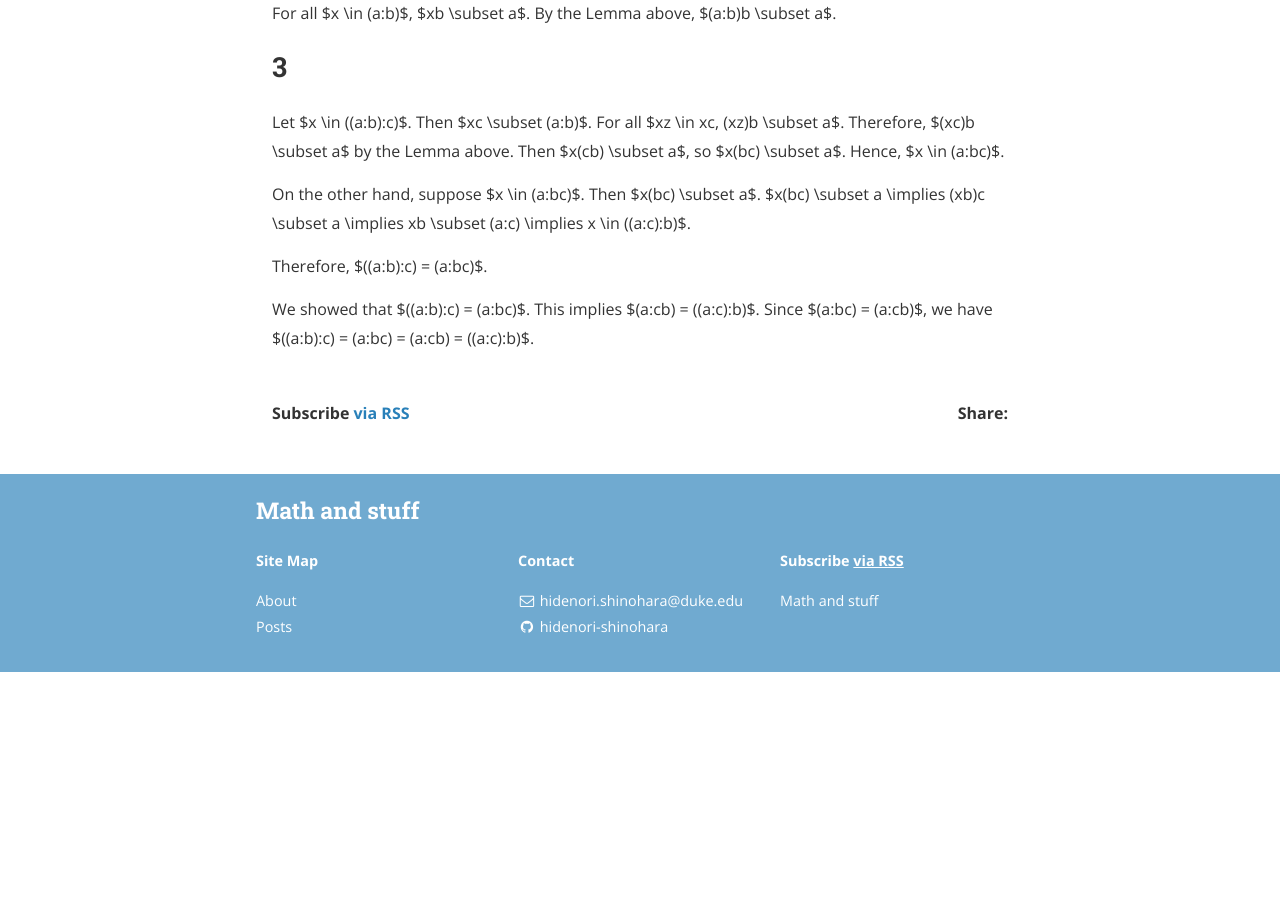
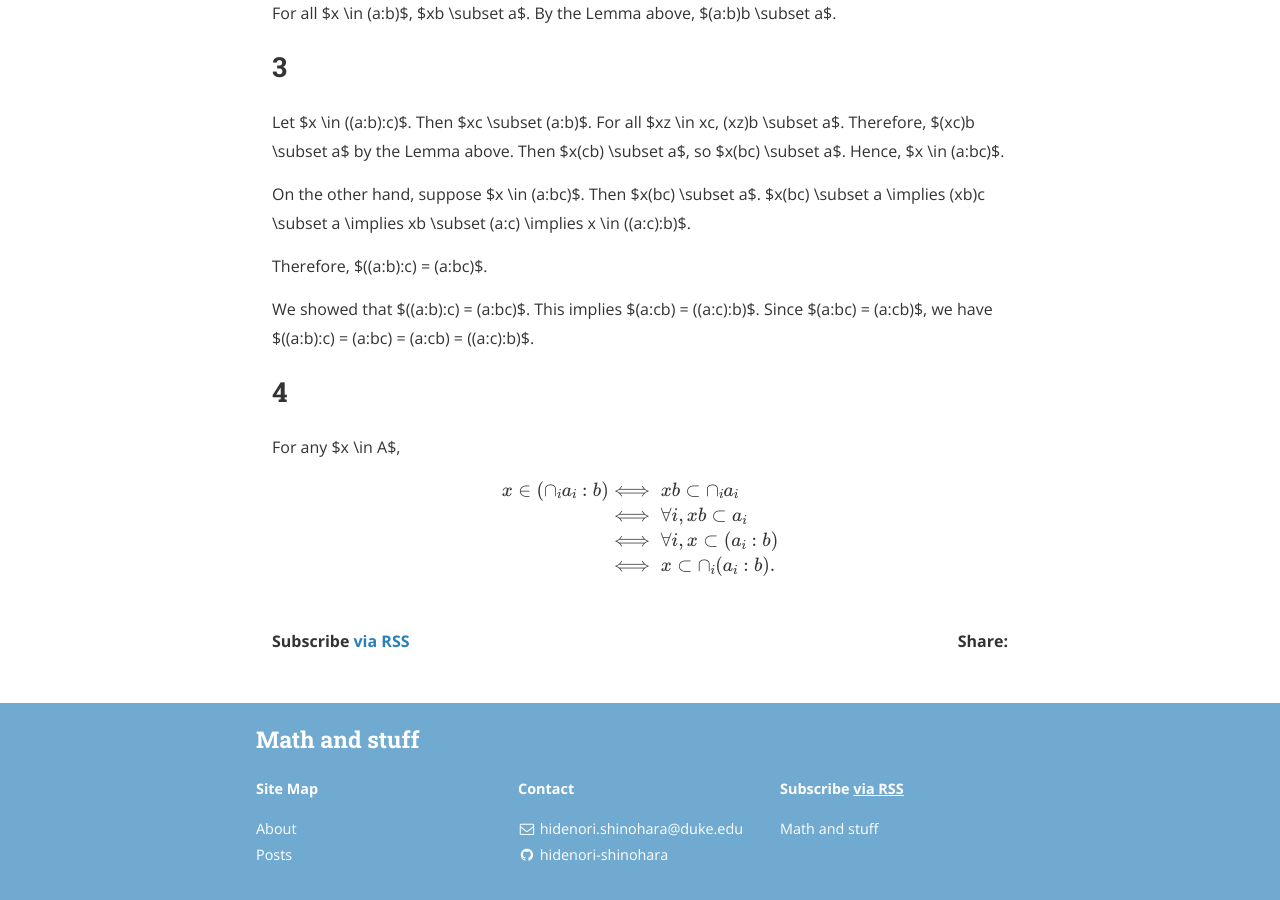
Before and after one commit to hidenori-shinohara/hidenori-shinohara.github.io, a Jekyll site: the page built from _posts/atiyah/chapter1/2019-11-25-ideal-quotient-properties-in-text-ex-1-22.md, in a window 1280 px wide and 900 px high, scrolled down 1035 px. Built offline with Jekyll 4.4.1, drawn with Linux system fonts in a browser that asks for light colours; nearby versions of some CDN libraries; formulas are drawn with MathJax 3; before the commit the page ends 1707 px from its top, so only the background shows below that.

Commit message:
Finish part (iv) of ex 1-12 (Atiyah)

```diff
--- a/_posts/atiyah/chapter1/2019-11-25-ideal-quotient-properties-in-text-ex-1-22.md
+++ b/_posts/atiyah/chapter1/2019-11-25-ideal-quotient-properties-in-text-ex-1-22.md
@@ -49,3 +49,16 @@ Therefore, $((a:b):c) = (a:bc)$.
 We showed that $((a:b):c) = (a:bc)$.
 This implies $(a:cb) = ((a:c):b)$.
 Since $(a:bc) = (a:cb)$, we have $((a:b):c) = (a:bc) = (a:cb) = ((a:c):b)$.
+
+## 4
+For any $x \in A$,
+
+$$
+\begin{align*}
+  x \in (\cap_i a_i:b)
+    &\iff xb \subset \cap_i a_i \\
+    &\iff \forall i, xb \subset a_i \\
+    &\iff \forall i, x \subset (a_i:b) \\
+    &\iff x \subset \cap_i (a_i:b).
+\end{align*}
+$$
```
